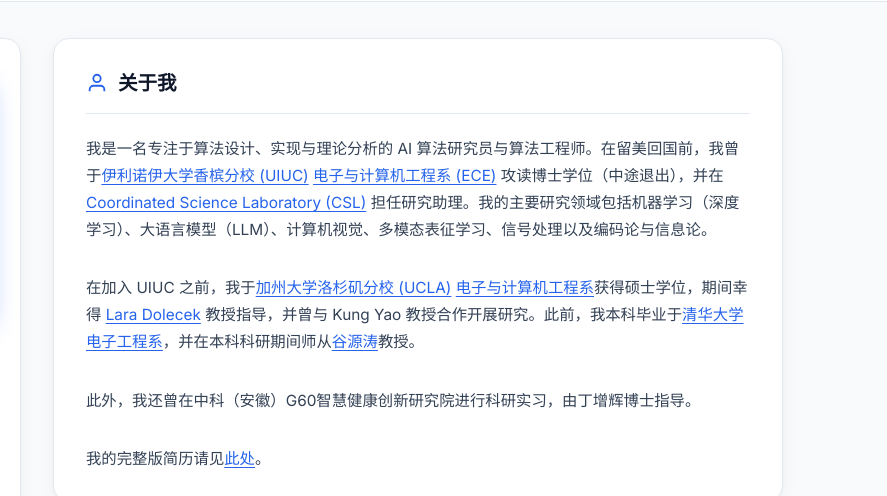
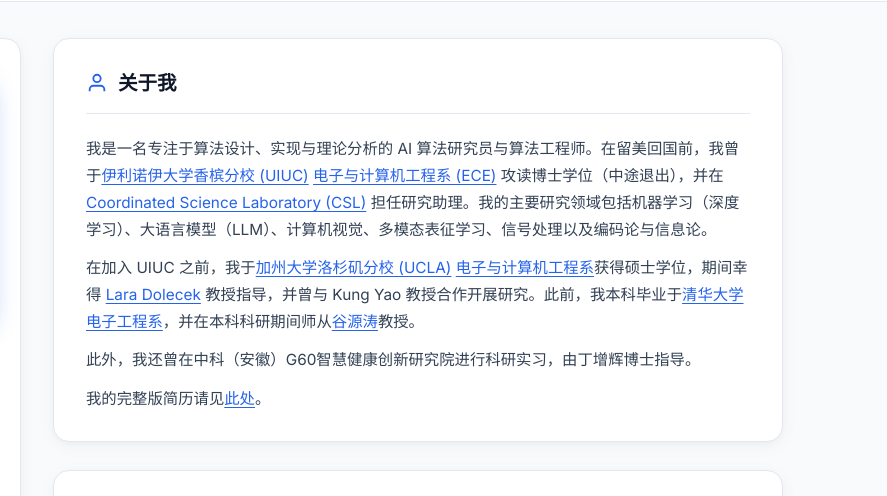
Before and after one commit to shuyangjiang2012/shuyangjiang2012.github.io, a plain HTML site: page index.html in a window 1280 px wide. Both pictures are taken after a click on the button "EN / 中". Shown: the part 67-563 px from the top of the page, 393-1280 px from the left. Drawn offline with Linux system fonts and the light colour scheme.

Commit message:
Refactor about-prose styles for language-specific spacing
Adjust paragraph spacing for English and Chinese sections in the About Me bio.

```diff
--- a/index.html
+++ b/index.html
@@ -357,16 +357,19 @@
 
     /* About Me Bio Paragraphs */
     .about-prose {
-      display: flex;
-      flex-direction: column;
-      gap: 14px;
       font-size: 0.96rem;
       color: var(--text-secondary);
       line-height: 1.75;
     }
 
-    .about-prose p:not(:last-child) {
+    /* 英文段落间距（保持不变） */
+    .about-prose[data-lang="en"] p:not(:last-child) {
       margin-bottom: 1.15em;
+    }
+
+    /* 中文段落间距（单独调小，可根据视觉效果在 0.6em ~ 0.9em 之间微调） */
+    .about-prose[data-lang="zh"] p:not(:last-child) {
+      margin-bottom: 0.75em;
     }
 
     .about-prose a {
```
